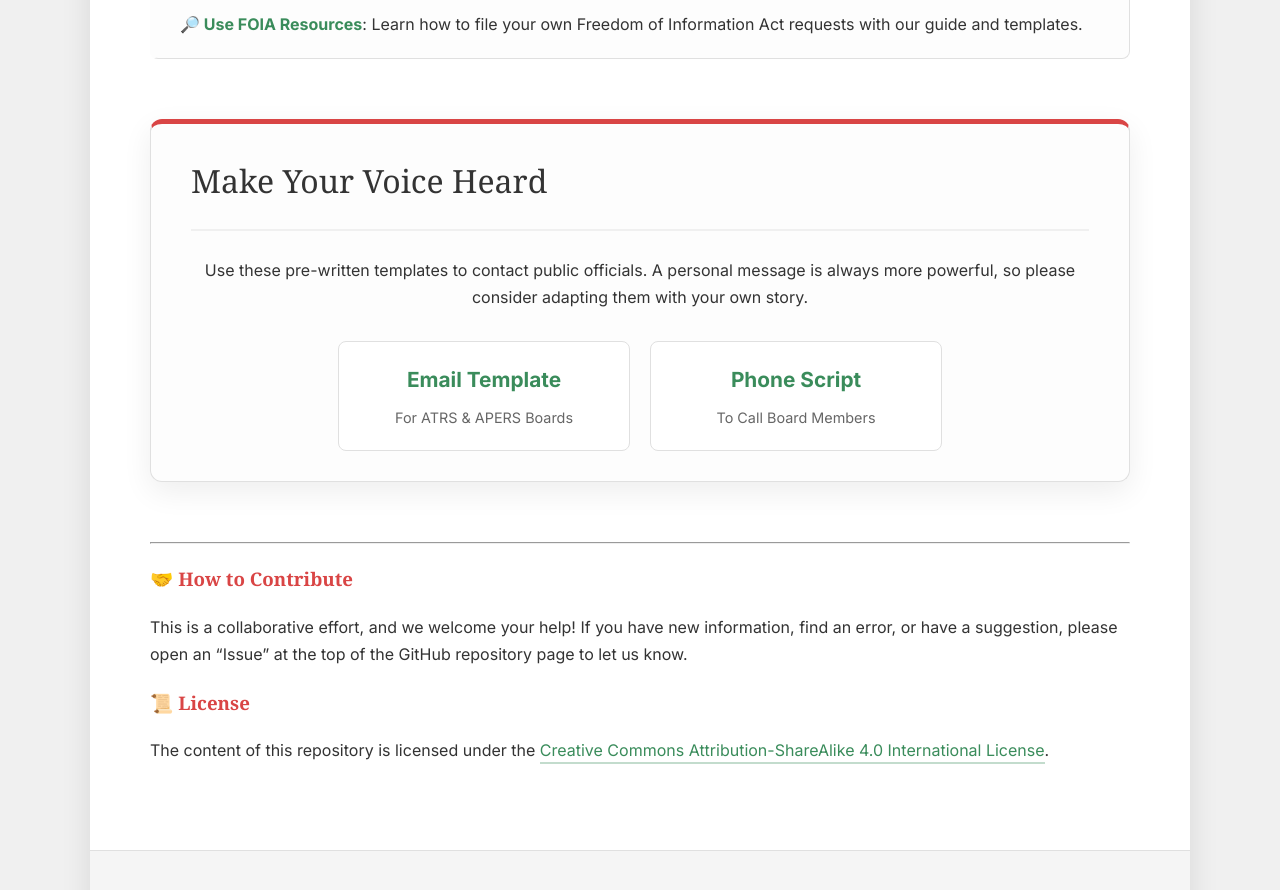
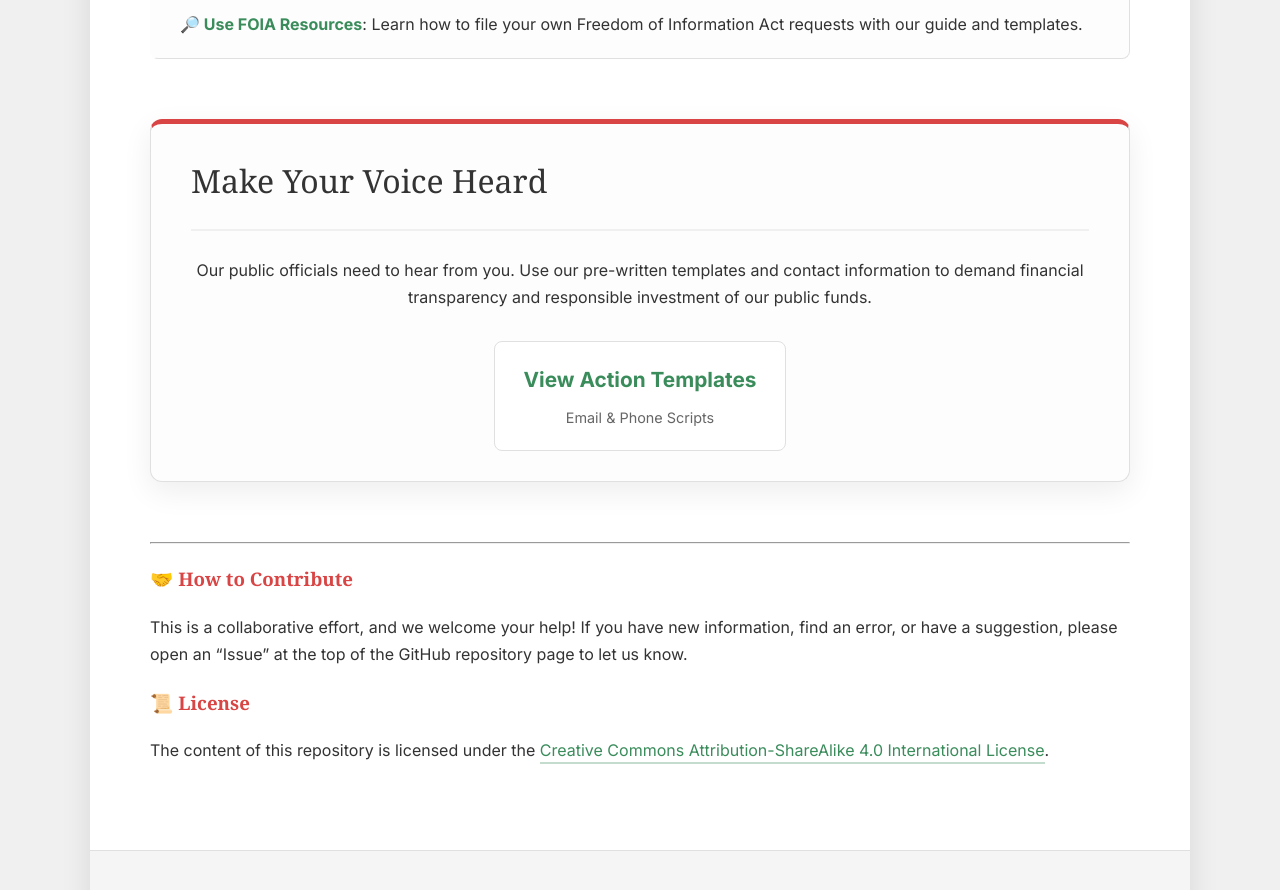
Before and after one commit to DunlapJP/divestar-toolkit, a Jekyll site: the page built from README.md, in a window 1280 px wide and 900 px high, scrolled down 1711 px. Shown: the top 890 px of the window. Built offline with Jekyll 4.4.1, drawn with Linux system fonts in a browser that asks for light colours; some web fonts are replaced; our own code applies the rules of GitHub Pages for plain Markdown files.

Commit message:
Update cta-box.html

```diff
--- a/_includes/cta-box.html
+++ b/_includes/cta-box.html
@@ -1,14 +1,10 @@
 <div class="cta-box">
   <h2>Make Your Voice Heard</h2>
-  <p>Use these pre-written templates to contact public officials. A personal message is always more powerful, so please consider adapting them with your own story.</p>
+  <p>Our public officials need to hear from you. Use our pre-written templates and contact information to demand financial transparency and responsible investment of our public funds.</p>
   <div class="cta-links">
-    <a href="{{ '/action-templates/email-template-to-atrs-board.html' | relative_url }}">
-      <strong>Email Template</strong>
-      <em>For ATRS & APERS Boards</em>
-    </a>
-    <a href="{{ '/action-templates/phone-script-for-board-members.html' | relative_url }}">
-      <strong>Phone Script</strong>
-      <em>To Call Board Members</em>
+    <a href="{{ '/action-templates/' | relative_url }}">
+      <strong>View Action Templates</strong>
+      <em>Email & Phone Scripts</em>
     </a>
   </div>
 </div>
```
